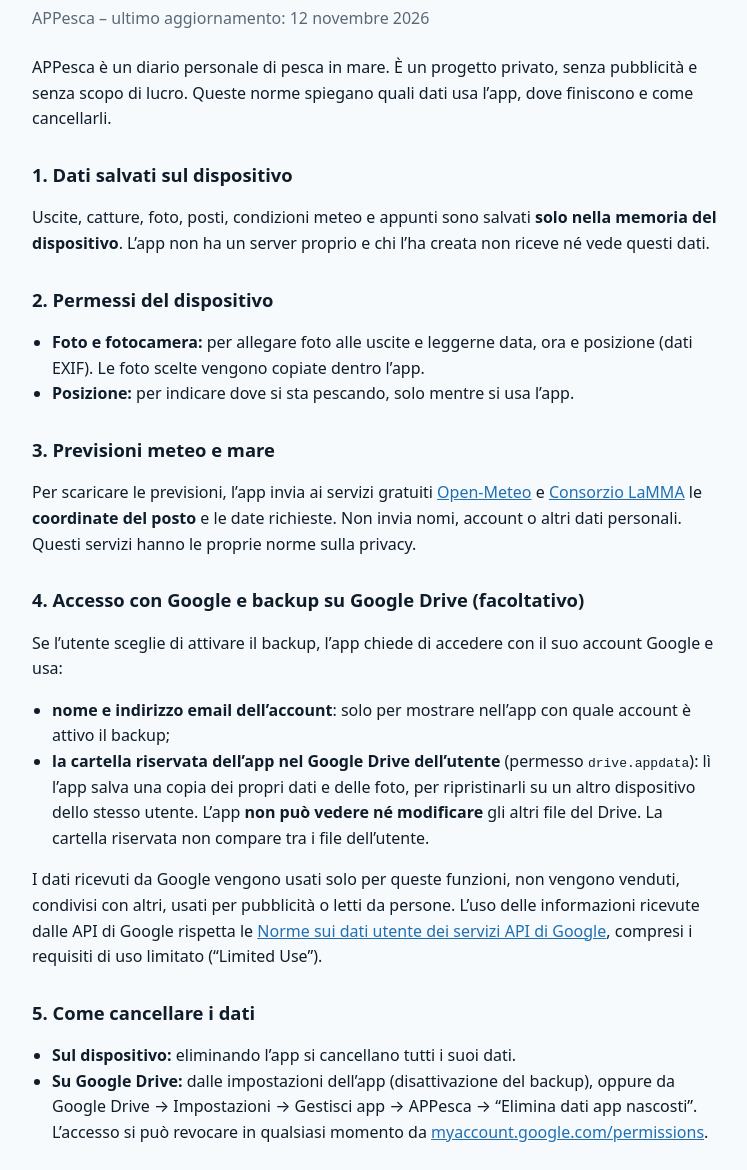
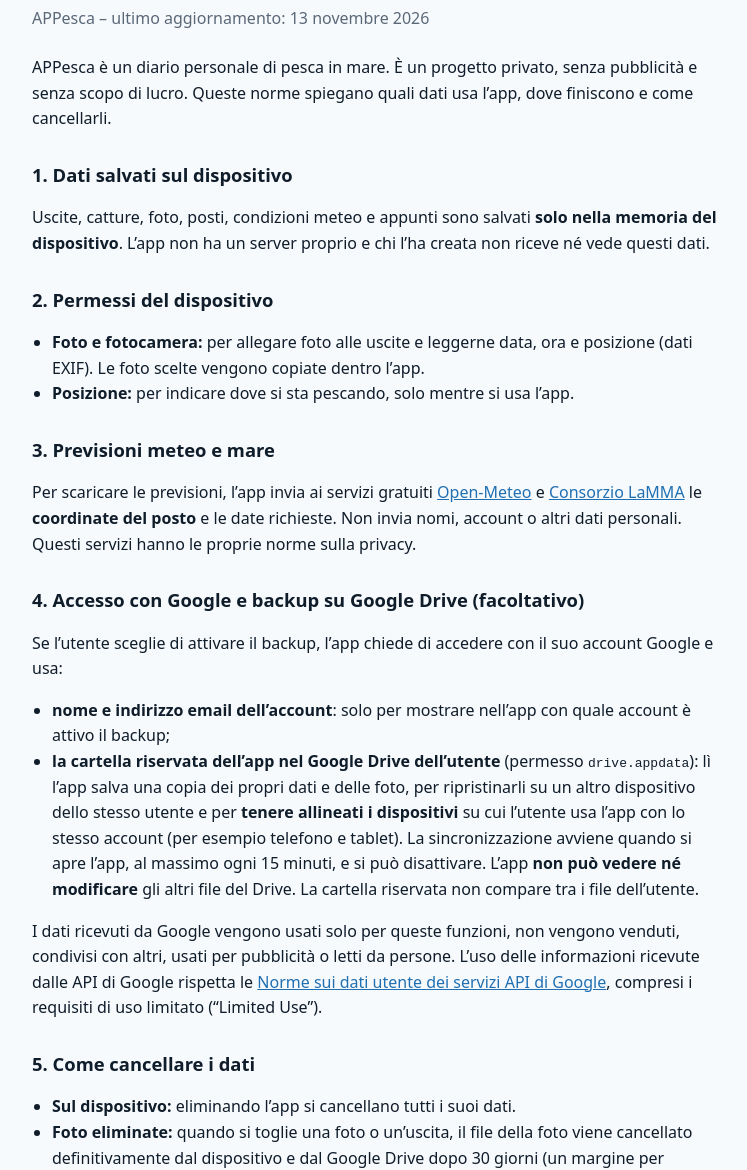
Before and after one commit to SaraMica/diario-pesca, a plain HTML site: page privacy.html in a window 1280 px wide. Shown: the part 134-1304 px from the top of the page, without its empty margins (264-1011 px from the left). Drawn offline with Linux system fonts and the light colour scheme.

Commit message:
Norme sulla privacy: sincronizzazione tra dispositivi e cancellazione delle foto eliminate

```diff
--- a/privacy.html
+++ b/privacy.html
@@ -24,7 +24,7 @@
 <main>
   <p><a href="index.html">← APPesca</a></p>
   <h1>Norme sulla privacy</h1>
-  <p class="sotto">APPesca – ultimo aggiornamento: 12 novembre 2026</p>
+  <p class="sotto">APPesca – ultimo aggiornamento: 13 novembre 2026</p>
 
   <p>APPesca è un diario personale di pesca in mare. È un progetto privato, senza pubblicità e senza scopo di lucro. Queste norme spiegano quali dati usa l’app, dove finiscono e come cancellarli.</p>
 
@@ -44,13 +44,14 @@
   <p>Se l’utente sceglie di attivare il backup, l’app chiede di accedere con il suo account Google e usa:</p>
   <ul>
     <li><strong>nome e indirizzo email dell’account</strong>: solo per mostrare nell’app con quale account è attivo il backup;</li>
-    <li><strong>la cartella riservata dell’app nel Google Drive dell’utente</strong> (permesso <code>drive.appdata</code>): lì l’app salva una copia dei propri dati e delle foto, per ripristinarli su un altro dispositivo dello stesso utente. L’app <strong>non può vedere né modificare</strong> gli altri file del Drive. La cartella riservata non compare tra i file dell’utente.</li>
+    <li><strong>la cartella riservata dell’app nel Google Drive dell’utente</strong> (permesso <code>drive.appdata</code>): lì l’app salva una copia dei propri dati e delle foto, per ripristinarli su un altro dispositivo dello stesso utente e per <strong>tenere allineati i dispositivi</strong> su cui l’utente usa l’app con lo stesso account (per esempio telefono e tablet). La sincronizzazione avviene quando si apre l’app, al massimo ogni 15 minuti, e si può disattivare. L’app <strong>non può vedere né modificare</strong> gli altri file del Drive. La cartella riservata non compare tra i file dell’utente.</li>
   </ul>
   <p>I dati ricevuti da Google vengono usati solo per queste funzioni, non vengono venduti, condivisi con altri, usati per pubblicità o letti da persone. L’uso delle informazioni ricevute dalle API di Google rispetta le <a href="https://developers.google.com/terms/api-services-user-data-policy">Norme sui dati utente dei servizi API di Google</a>, compresi i requisiti di uso limitato (“Limited Use”).</p>
 
   <h2>5. Come cancellare i dati</h2>
   <ul>
     <li><strong>Sul dispositivo:</strong> eliminando l’app si cancellano tutti i suoi dati.</li>
+    <li><strong>Foto eliminate:</strong> quando si toglie una foto o un’uscita, il file della foto viene cancellato definitivamente dal dispositivo e dal Google Drive dopo 30 giorni (un margine per allineare gli altri dispositivi).</li>
     <li><strong>Su Google Drive:</strong> dalle impostazioni dell’app (disattivazione del backup), oppure da Google Drive → Impostazioni → Gestisci app → APPesca → “Elimina dati app nascosti”. L’accesso si può revocare in qualsiasi momento da <a href="https://myaccount.google.com/permissions">myaccount.google.com/permissions</a>.</li>
   </ul>
 
@@ -59,7 +60,7 @@
 
   <div class="inglese">
     <h2>Summary in English</h2>
-    <p>APPesca is a private, ad-free fishing diary. All data stays on the user’s device. To fetch forecasts, the app sends only place coordinates and dates to Open-Meteo and Consorzio LaMMA. If the user turns on the optional Google Drive backup, the app uses the user’s name and email only to show the connected account, and the <code>drive.appdata</code> scope only to store a copy of its own data in the app’s hidden folder in the user’s Drive; it cannot access other files. Google user data is not sold, shared, used for advertising or read by humans. APPesca’s use of information received from Google APIs adheres to the <a href="https://developers.google.com/terms/api-services-user-data-policy">Google API Services User Data Policy</a>, including the Limited Use requirements. Users can delete the data by uninstalling the app and removing the app’s hidden data from Google Drive settings, and revoke access at <a href="https://myaccount.google.com/permissions">myaccount.google.com/permissions</a>. Contact: appesca-supporto@googlegroups.com</p>
+    <p>APPesca is a private, ad-free fishing diary. All data stays on the user’s device. To fetch forecasts, the app sends only place coordinates and dates to Open-Meteo and Consorzio LaMMA. If the user turns on the optional Google Drive backup, the app uses the user’s name and email only to show the connected account, and the <code>drive.appdata</code> scope only to store a copy of its own data in the app’s hidden folder in the user’s Drive, to restore it and to keep the user’s own devices in sync (when the app is opened, at most every 15 minutes; it can be turned off); it cannot access other files. Files of deleted photos are permanently removed from the device and from Drive after 30 days. Google user data is not sold, shared, used for advertising or read by humans. APPesca’s use of information received from Google APIs adheres to the <a href="https://developers.google.com/terms/api-services-user-data-policy">Google API Services User Data Policy</a>, including the Limited Use requirements. Users can delete the data by uninstalling the app and removing the app’s hidden data from Google Drive settings, and revoke access at <a href="https://myaccount.google.com/permissions">myaccount.google.com/permissions</a>. Contact: appesca-supporto@googlegroups.com</p>
   </div>
 </main>
 </body>
```
